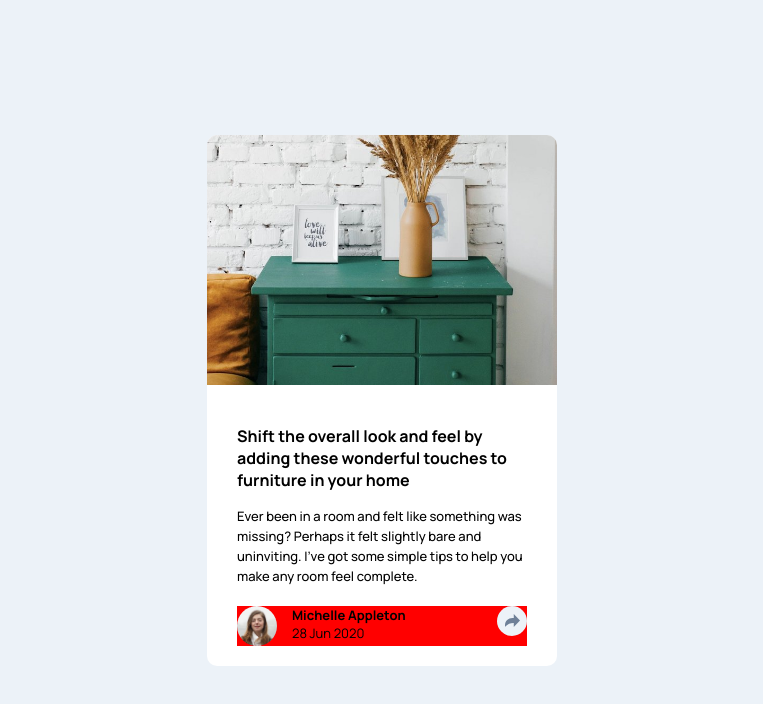
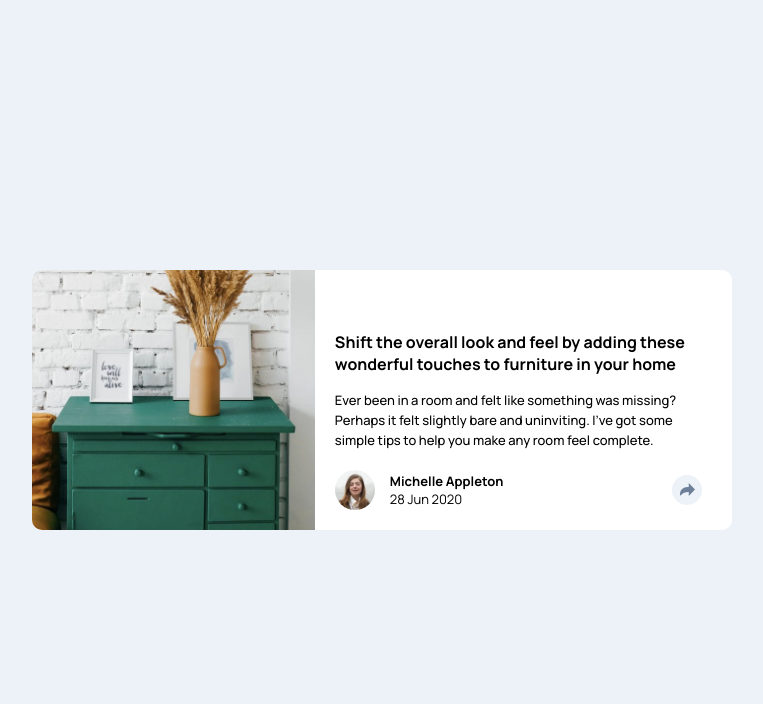
Before and after one commit to Rafael15gv/article-preview-component-master, a plain HTML site: page index.html in a window 1280 px wide. Shown: the whole page, without its empty margins (258-1021 px from the left). Drawn offline with Linux system fonts and the light colour scheme.

Commit message:
FEAT CSS se realiza dise;o para vista en Deskto

```diff
--- a/index.html
+++ b/index.html
@@ -21,6 +21,7 @@
       <div class="container__img">
         <!-- <img src="_images/drawers.jpg" alt="foto"/> -->
       </div>
+      <div class="contenido">
       <p class="container__main">
         Shift the overall look and feel by adding these wonderful touches to
         furniture in your home
@@ -43,6 +44,7 @@
           <!-- <img class="profile__share" src="images/icon-share.svg" alt="Share" /> -->
         </div>
       </section>
+    </div>
     </main>
   </body>
 </html>
--- a/style.css
+++ b/style.css
@@ -28,7 +28,7 @@ body {
   padding: 0px 30px 20px 30px;
   border-radius: 10px;
   background-color: white;
-}
+
   .container__img {
     width: 350px;
     height: 250px;
@@ -39,6 +39,7 @@ body {
     background-position: center;
     background-repeat: no-repeat;
   }
+
   .container__main {
     margin: 40px 0px 15px 0px;
     font-size: 16px;
@@ -49,10 +50,11 @@ body {
     font-weight: 500;
     line-height: 20px;
   }
+}
+
 .profile {
-  background-color: red;
   display: flex;
-}
+align-items: center;
   .profile__img {
     width: 40px;
     height: 40px;
@@ -79,4 +81,34 @@ body {
     background-size: auto;
     background-position: center;
     background-repeat: no-repeat;
+    align-items: center;
   }
+}
+
+@media (width >= 450px) {
+  .container {
+    display: flex;
+    align-items: center;
+    width: 700px;
+    padding: 0px;
+    border-radius: 10px;
+
+    .container__img {
+      width: 300px;
+      height: 260px;
+      margin-left: 0px;
+      border-radius: 10px 0px 0px 10px;
+    }
+  }
+
+  .contenido {
+    width: 400px;
+    margin: 20px;
+  }
+
+  .profile {
+    .profile__div {
+      margin-right: 10px;
+    }
+  }
+}
```
Lines whose indentation alone changed are shown as unchanged.
